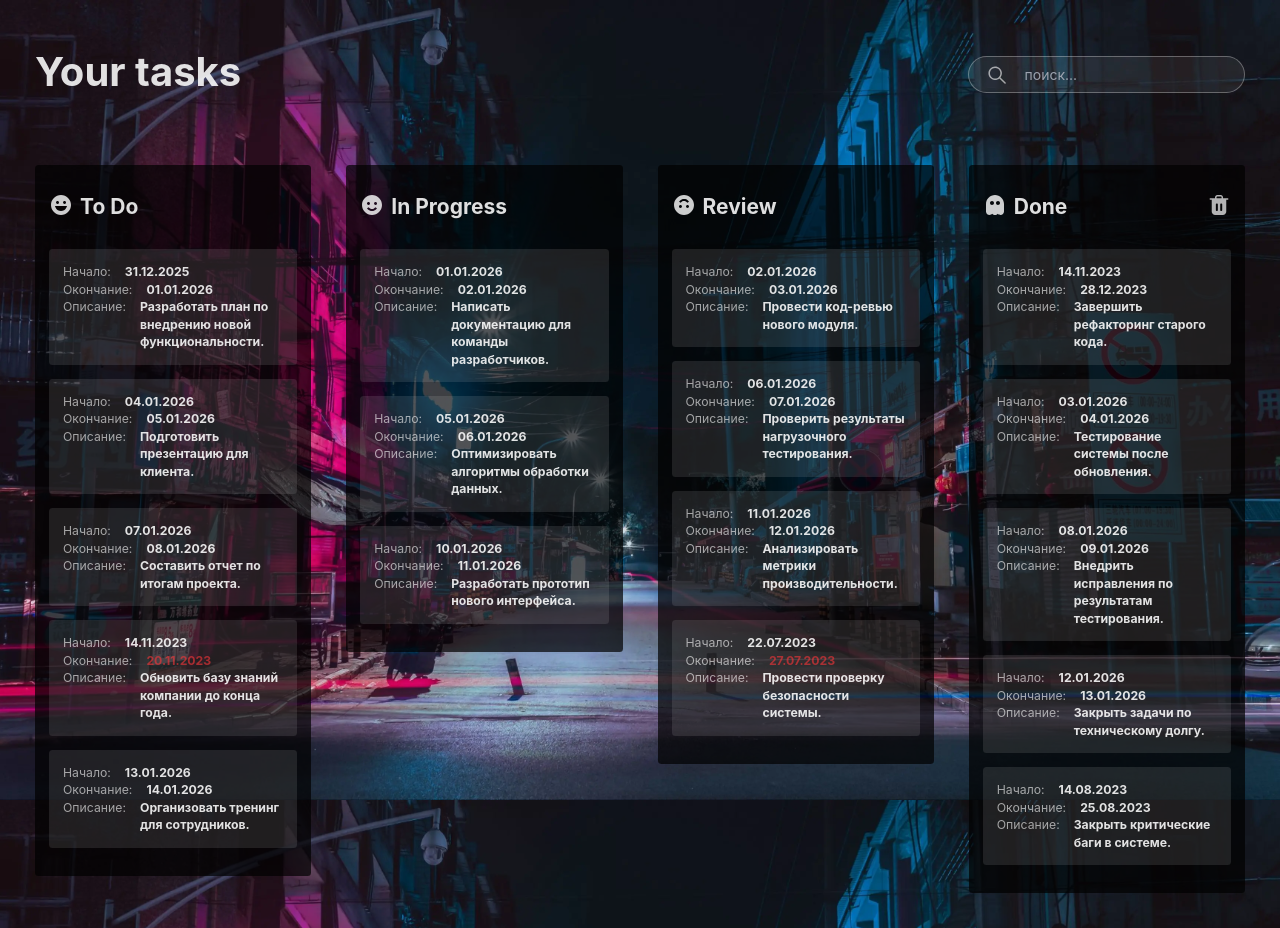
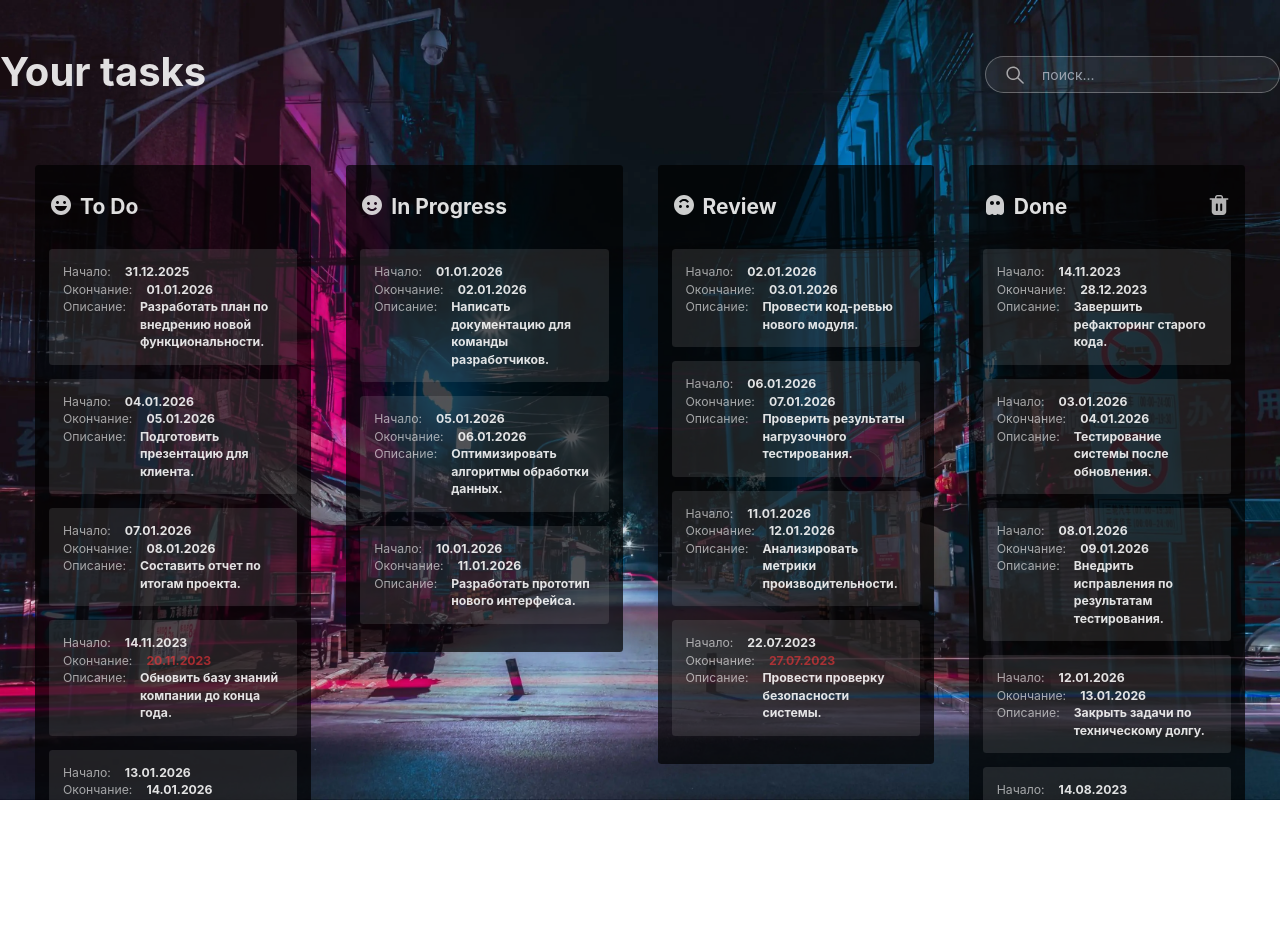
Before and after one commit to RimidalU/my-trello-web, a React (Vite) app: page / in a window 1280 px wide. After the commit the page ends 800 px from the top, so only its background shows below. Built offline with nearby package versions, Linux system fonts and the light colour scheme.

Commit message:
feat: change title position

```diff
--- a/src/App.tsx
+++ b/src/App.tsx
@@ -5,10 +5,11 @@ import { TaskProvider } from './contexts/TaskProvider'
 const App = () => {
     return (
         <>
-            <main className="flex h-full flex-col items-center  w-fit md:w-full md:overflow-hidden pb-5 xl:pb-10 px-2 xl:px-10 fullHd:px-0">
+            <main className="flex h-screen flex-col items-center w-fit md:w-full md:overflow-hidden pb-5 xl:pb-10 px-2 xl:px-10 fullHd:px-0">
                 <TaskProvider>
-                    <div className="w-full max-w-screen-fullHd mt-16 mb-[58px] flex flex-row justify-between">
-                        <h1 className="text-white-87 text-3xl xl:text-[40px] font-bold">
+                    {/* w-full */}
+                    <div className="self-start md:self-auto md:w-screen max-w-screen-fullHd mt-16 mb-[58px] flex flex-row justify-between">
+                        <h1 className="text-white-87 text-3xl xl:text-[40px] font-bold  m-r-10 md:m-r-0">
                             Your tasks
                         </h1>
                         <TaskFilter />
--- a/src/components/TaskFilter.tsx
+++ b/src/components/TaskFilter.tsx
@@ -11,7 +11,7 @@ const TaskFilter = () => {
     }
 
     return (
-        <div className="mb-4 md:w-[calc(25%-25px)] sm:w-1/2 w-full relative">
+        <div className="mb-4 ml-4 md:w-[calc(25%-25px)] relative">
             <SearchIcon className="absolute left-5 top-1/2 transform -translate-y-1/2" />
             <input
                 type="text"
```
